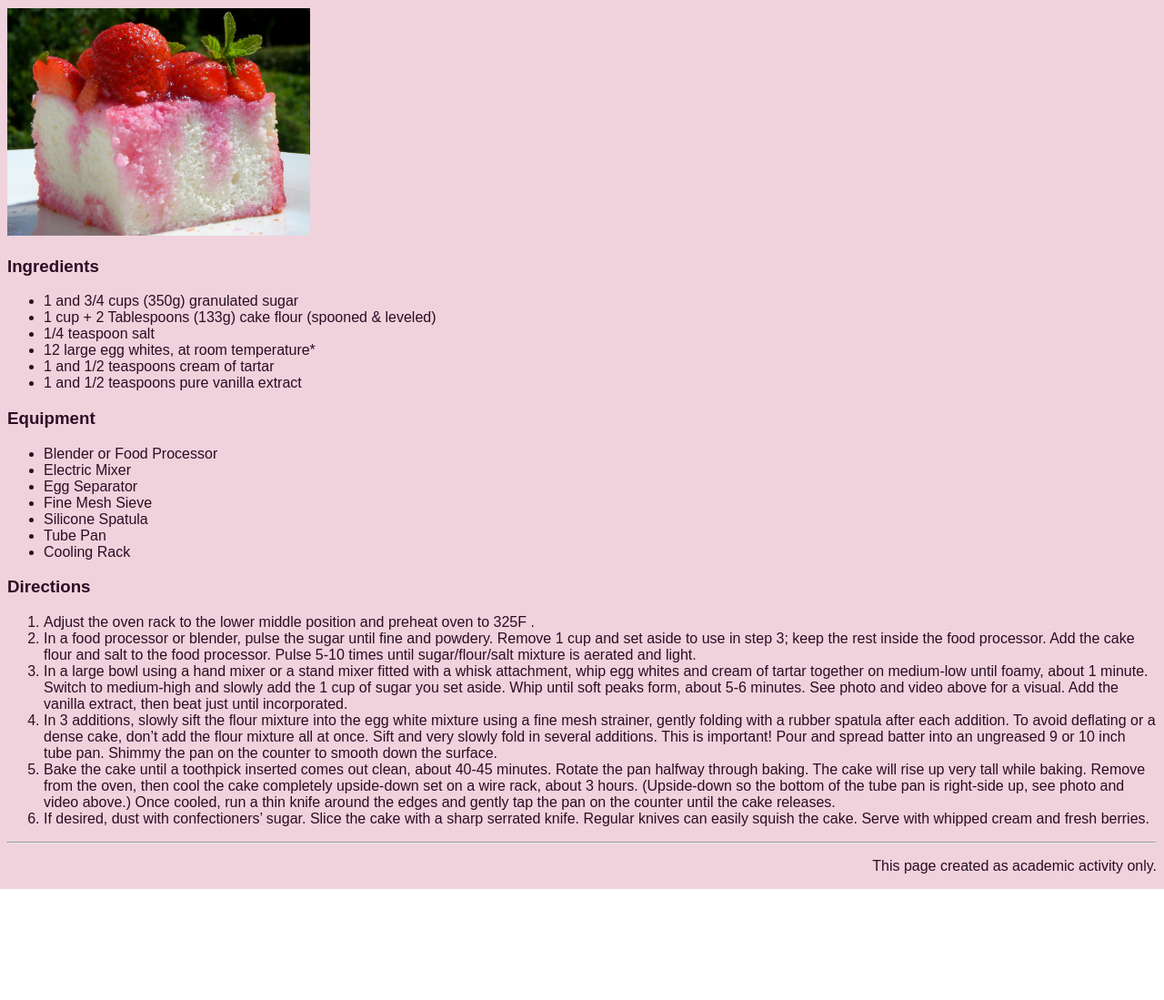
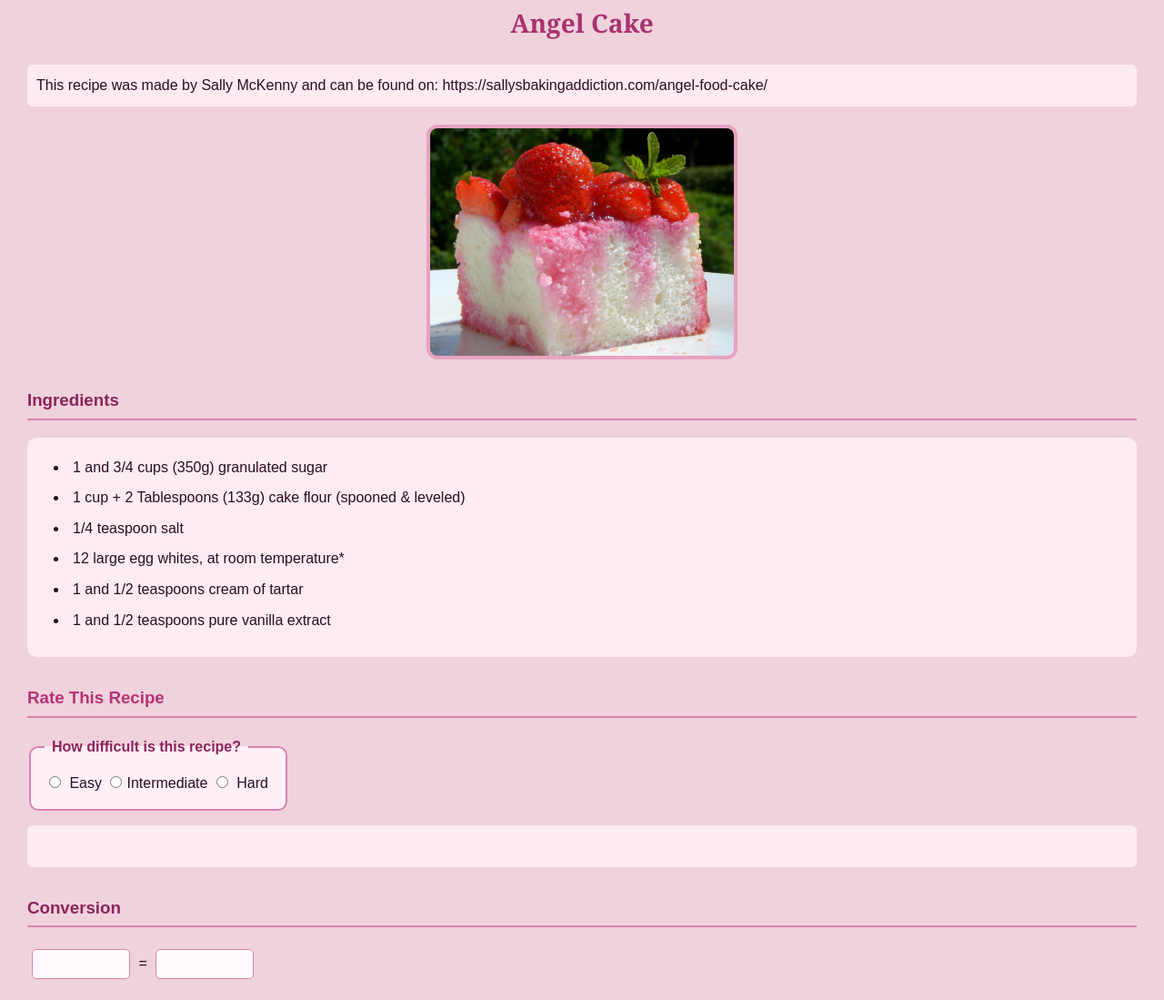
Before and after one commit to andrewchamroeun/CodingAssignment3, a plain HTML site: page index.html in a window 1280 px wide. Shown: the part 153-1252 px from the top of the page at 91% size. Before the commit the page ends 1130 px from the top, so only its background shows below. Drawn offline with Linux system fonts and the light colour scheme.

Commit message:
Update recipe styling

```diff
--- /dev/null
+++ b/css/style.css
@@ -0,0 +1,126 @@
+
+/* General page styling */
+body {
+    font-family: Arial, sans-serif;
+    color: #2d0c24;
+    background-image: url("../images/PinkBackground.png");
+    background-size: cover;
+    background-attachment: fixed;
+    background-position: center;
+    margin: 30px;
+    line-height: 1.6;
+}
+
+/* Main recipe title */
+h1 {
+    color: #8b245c;
+    text-align: center;
+    font-family: Georgia, serif;
+    font-size: 38px;
+    background-color: #ffe4ef;
+    padding: 20px;
+    border-radius: 12px;
+}
+
+/* Secondary heading */
+h2 {
+    color: #a83270;
+    text-align: center;
+    font-family: Georgia, serif;
+    font-size: 28px;
+}
+
+/* Section headings */
+h3 {
+    color: #8b245c;
+    border-bottom: 2px solid #d982ad;
+    padding-bottom: 5px;
+    margin-top: 30px;
+}
+
+/* Recipe description and footer paragraphs */
+p {
+    font-size: 16px;
+    background-color: rgba(255, 240, 246, 0.85);
+    padding: 10px;
+    border-radius: 6px;
+}
+
+/* Recipe image */
+img {
+    display: block;
+    height: 250px;
+    width: auto;
+    max-width: 100%;
+    object-fit: contain;
+    margin: 20px auto;
+    border: 4px solid #e7a2c1;
+    border-radius: 12px;
+}
+
+/* Ingredient and direction lists */
+ul, ol {
+    background-color: rgba(255, 240, 246, 0.9);
+    padding: 20px 20px 20px 45px;
+    border-radius: 10px;
+}
+
+/* Individual list items */
+li {
+    margin-bottom: 8px;
+    padding-left: 5px;
+}
+
+/* Recipe rating heading */
+.rate {
+    color: #b83275;
+    font-weight: bold;
+}
+
+/* Rating box */
+fieldset {
+    width: 250px;
+    max-width: 100%;
+    background-color: #fff0f6;
+    border: 2px solid #d982ad;
+    border-radius: 10px;
+    padding: 15px;
+}
+
+/* Text inside the rating box */
+legend {
+    color: #8b245c;
+    font-weight: bold;
+    padding: 0 8px;
+}
+
+/* Radio buttons and conversion inputs */
+input {
+    accent-color: #b83275;
+    margin: 5px;
+}
+
+/* Conversion input boxes */
+input[type="text"] {
+    width: 90px;
+    padding: 8px;
+    border: 1px solid #d982ad;
+    border-radius: 5px;
+    background-color: #fffafd;
+    color: #2d0c24;
+}
+
+/* Horizontal divider */
+hr {
+    border: none;
+    border-top: 2px solid #d982ad;
+    margin-top: 35px;
+}
+
+/* Footer paragraph */
+body > p:last-child {
+    text-align: right;
+    font-size: 13px;
+    font-style: italic;
+    background-color: transparent;
+}
--- a/index.html
+++ b/index.html
@@ -7,15 +7,9 @@
     <meta name="viewport" content="width=device-width, initial-scale=1, shrink-to-fit=no">
         <meta name="author" content="Andrew Chamroeun">
     <title>Fluffy, Airy, Light Angel Cakes</title>
+    <link rel="stylesheet" href="css/style.css" type="text/css">
 
-   <style>
-        body {
-        font-family: Arial, sans-serif;
-        color: #2d0c24;
 
-        background-image: url(images/PinkBackground.png);
-        }
-    </style>
 
   </head>
 
@@ -30,7 +24,6 @@
     <img src="images/AngelFoodCake.jpg"
          alt="Photo By: @seelensturm, https://www.flickr.com/photos/61404197@N00/4738859336/"
          height="250">
-    <figcaption> </figcaption>
 
     <h3>Ingredients</h3>
 
@@ -43,7 +36,21 @@
         <li>1 and 1/2 teaspoons pure vanilla extract</li>
     </ul>
 
-     <h3>Equipment</h3>
+    <h3 class="rate">Rate This Recipe</h3>
+    <fieldset style="width: 250px;">
+      <legend>How difficult is this recipe?</legend>
+        <input type="radio" id="easy" name="easy"> Easy
+        <input type="radio" id="med" name="med">Intermediate
+        <input type="radio" id="hard" name="hard"> Hard
+    </fieldset>
+    <p>&nbsp;</p>
+    <h3>Conversion</h3>
+    <input type="text" id="tblspn" name ="tblspn">
+    =
+    <input type="text" id="cups" name="cups">
+
+
+     <!-- <h3>Equipment</h3>
 
     <ul>
         <li>Blender or Food Processor</li>
@@ -53,7 +60,7 @@
         <li>Silicone Spatula</li>
         <li>Tube Pan</li>
         <li>Cooling Rack</li>
-    </ul>
+    </ul> -->
 
     <h3>Directions</h3>
 
```
